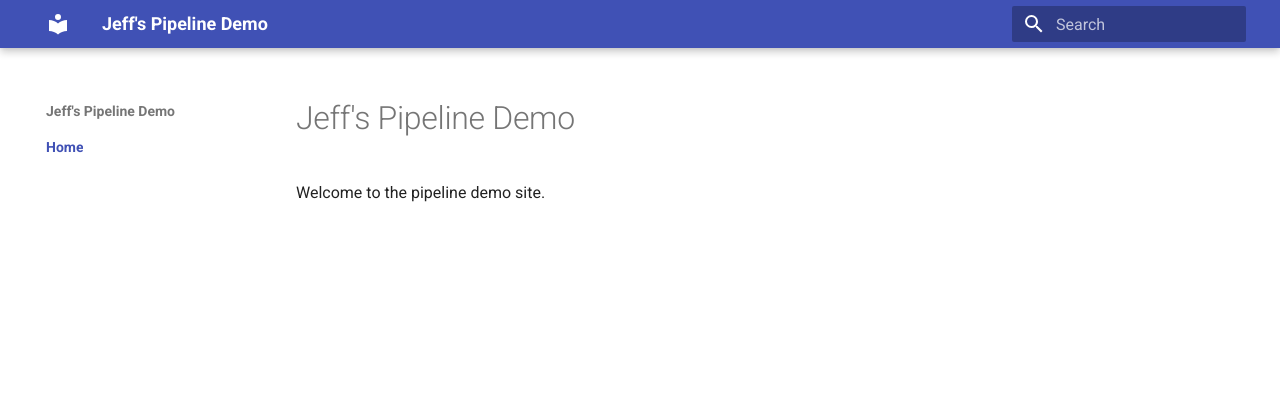
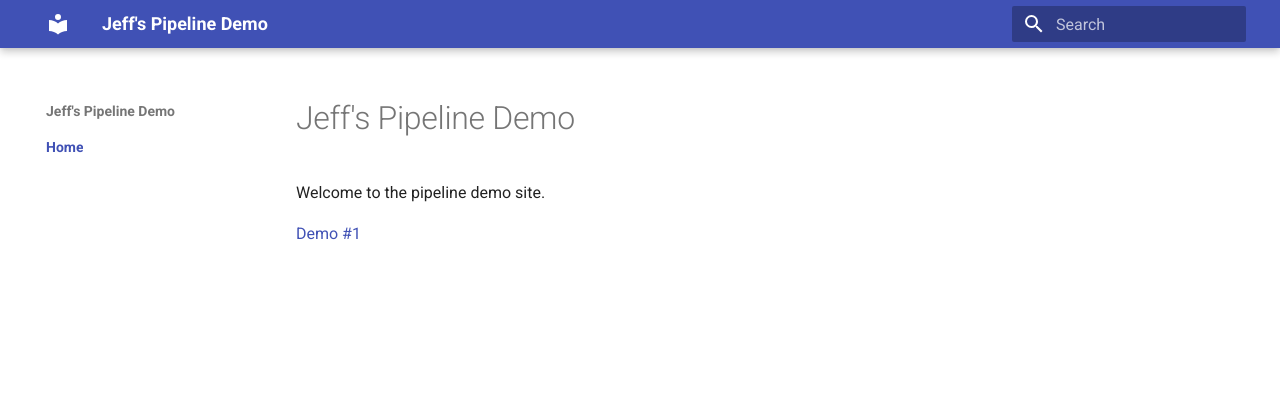
Before and after one commit to branic/hello-world, an MkDocs documentation site: the page built from docs/index.md, in a window 1280 px wide. Shown: the top 417 px of the page. Built offline with MkDocs 1.6.1 and Material for MkDocs 9.7.7, drawn with Linux system fonts in a browser that asks for light colours.

Commit message:
Add new demo

```diff
--- a/docs/index.md
+++ b/docs/index.md
@@ -1,3 +1,5 @@
 # Jeff's Pipeline Demo
 
 Welcome to the pipeline demo site.
+
+[Demo #1](demo-1.md)
```
